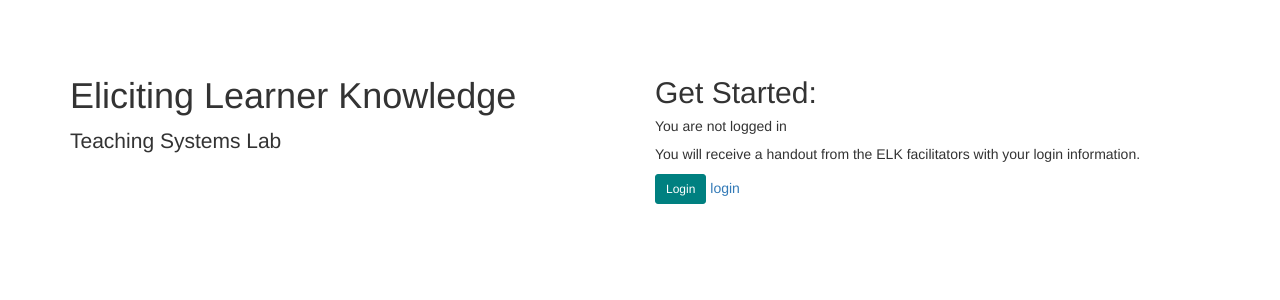
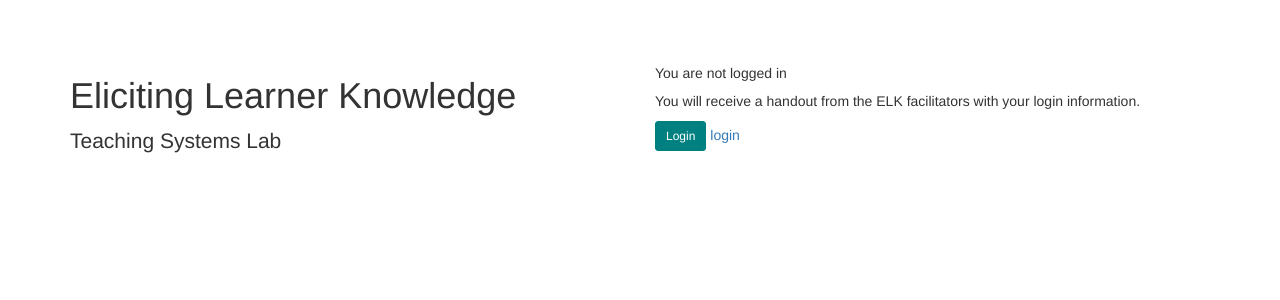
Before and after one commit to mit-teaching-systems-lab/newelk, a Django app: page / in a window 1280 px wide. Shown: the top 300 px of the page. Run offline with Django 3.2, Linux system fonts and the light colour scheme; some libraries are stand-ins or nearby versions.

Commit message:
Removing column 2 heading

```diff
--- a/elk/templates/base.html
+++ b/elk/templates/base.html
@@ -34,7 +34,6 @@
 
 
     <div class="col-sm-6">
-      <h2>Get Started:</h2>
     <main>
     {% block content %}
     {% endblock %}
```
